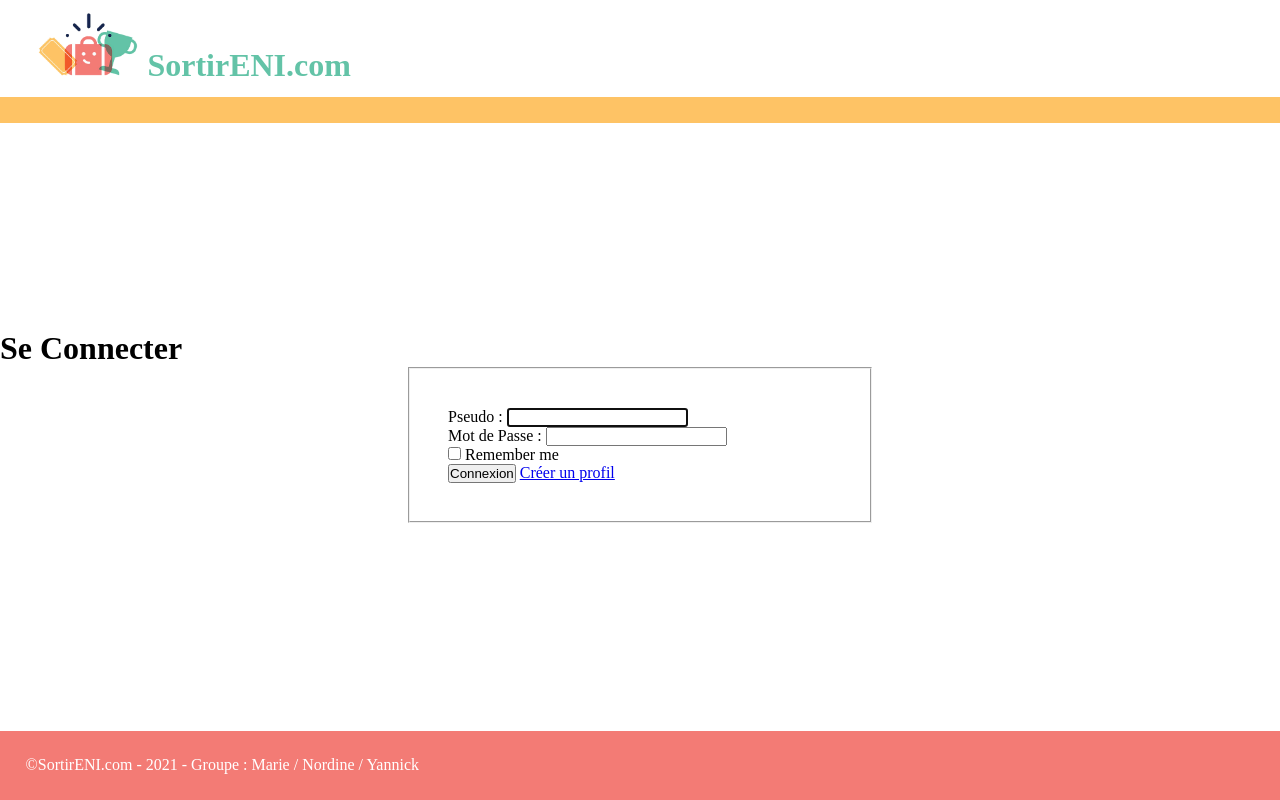
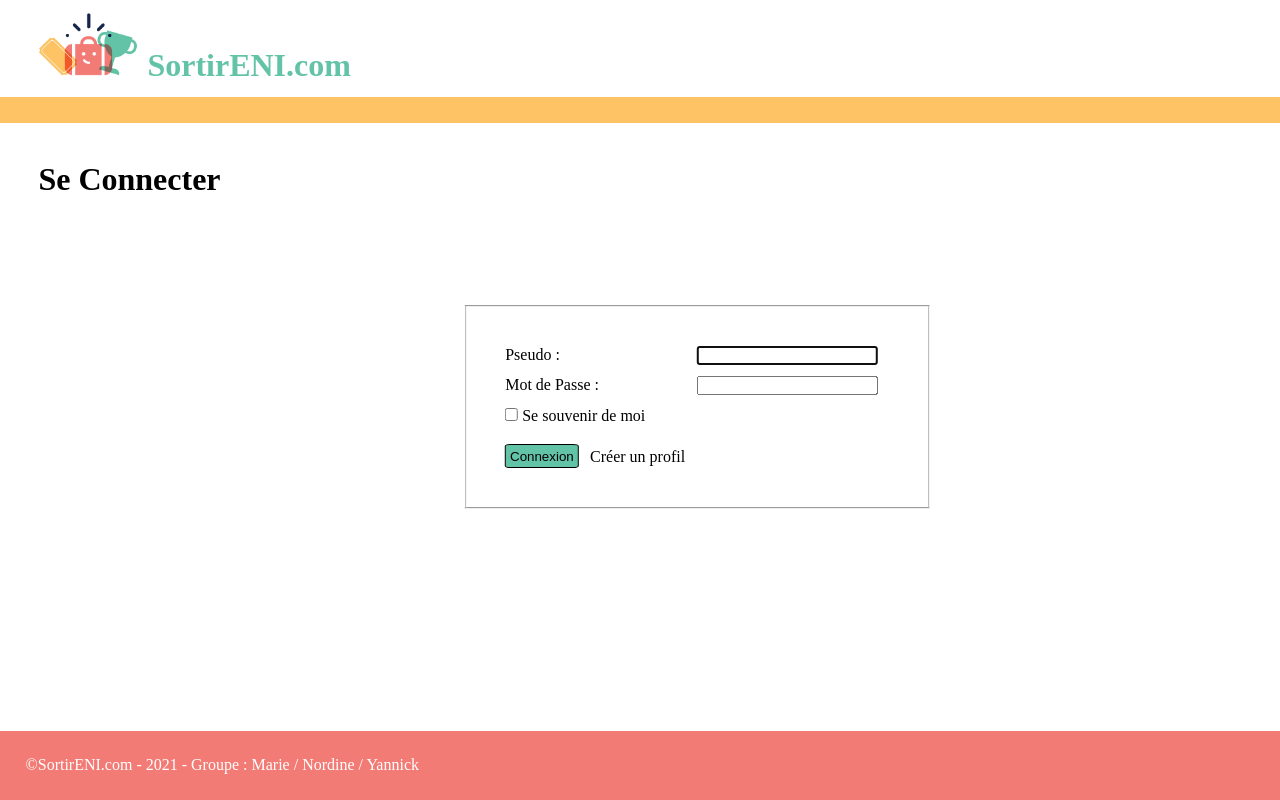
Before and after one commit to MLimousin/sortirENI, a Symfony app: template templates/security/login.html.twig in a window 1280 px wide. Run offline with Twig, Linux system fonts and the light colour scheme; the template is opened without the code that fills it, so the values that code supplies are empty; some libraries are stand-ins or nearby versions.

Commit message:
login ok, css pages login,registration,profil

```diff
--- a/public/css/style.css
+++ b/public/css/style.css
@@ -2,7 +2,7 @@
     margin: 0;
     padding: 0;
 }
-main{
+body{
     display: flex;
     flex-direction: column;
     justify-content: space-between;
@@ -55,15 +55,100 @@ nav ul li a:hover{
 /**********/
 /*  BODY  */
 /**********/
+.flash-error{
+    margin-top: 3%;
+    padding-top: 1%;
+    padding-bottom: 1%;
+    padding-left: 3%;
+    border: solid 2px rgb(255,0,0) ;
+    background-color: rgb(243,123,117);
+    color: white;
+    font-style: italic;
+}
+main{
+    height: 100vh;
+    min-height: 500px;
+    position: relative;
+}
+main h1{
+    margin-top: 3%;
+    margin-left: 3%;
+}
+button[type=submit]{
+    margin-top: 5%;
+    padding: 1%;
+    background-color: rgb(99,195,167);
+    border-radius: 8%;
+    border: solid 1px;
+}
+button[type=submit]:hover{
+    background-color: rgb(254,195,101);
+    cursor: pointer;
+}
+
 fieldset{
     display: block;
-    margin-right: auto;
-    margin-left: auto;
+    position: absolute;
     width: 30%;
+    top: 30%;
+    transform: translateY(50%);
+    transform: translateX(100%);
     padding: 3%
 }
+.fieldset-champ{
+    display: flex;
+}
+.fieldset-champ label{
+    width: 50%;
+    margin-bottom: 3%;
+}
+.fieldset-champ input,select{
+    margin-bottom: 3%;
+}
+.fieldset-champ a{
+    margin-left: 3%;
+    margin-top: 6%;
+    color: black;
+    text-decoration: none;
+}
+.fieldset-champ a:hover{
+    text-decoration: underline;
+}
 
-
+.form-profil{
+    display: flex;
+    justify-content: center;
+    padding: 3%;
+}
+.form-profil img{
+    width: 150px;
+}
+.form-profil ul{
+    width: 60%;
+}
+.form-profil ul li{
+    display: flex;
+    width: 80%;
+    list-style: none;
+    margin-left: 5%;
+}
+.form-profil ul li label{
+    width: 30%;
+    margin-bottom: 3%;
+}
+.form-profil ul li input,select{
+    width: 60%;
+    margin-bottom: 3%;
+}
+.form-profil ul li a{
+    margin-left: 3%;
+    margin-top: 6%;
+    color: black;
+    text-decoration: none;
+}
+.form-profil ul li a:hover{
+    text-decoration: underline;
+}
 
 /**********/
 /* FOOTER */
--- a/src/Controller/SecurityController.php
+++ b/src/Controller/SecurityController.php
@@ -18,6 +18,10 @@ class SecurityController extends AbstractController
 
         // get the login error if there is one
         $error = $authenticationUtils->getLastAuthenticationError();
+        if ($error!== null){
+            $this->addFlash('error', 'Pseudo ou mot de passe incorrect...');
+        }
+
         // last username entered by the user
         $lastUsername = $authenticationUtils->getLastUsername();
 
--- a/src/Form/RegistrationFormType.php
+++ b/src/Form/RegistrationFormType.php
@@ -49,7 +49,7 @@ class RegistrationFormType extends AbstractType
                         'max' => 4096,
                     ]),
                 ],
-                'label' => 'Mot de Passe'
+                'label' => 'Mot de Passe :'
             ])
             ->add('campus', ChoiceType::class, [
                 'label' => 'Campus : ',
--- a/templates/base.html.twig
+++ b/templates/base.html.twig
@@ -9,7 +9,7 @@
 
         <title>{% block title %}Bienvenue sur SortirENI.com{% endblock %}</title>
     </head>
-    <main>
+    <body>
         <header>
             <div class="app-titre">
                 <img src="{{ asset('img/images/SortirLogo.png') }}" alt="logoSortirEni">
@@ -25,12 +25,21 @@
                 </ul>
             </nav>
         </header>
-        <body>
+        <main>
+        {# read and display all flash messages #}
+        {% for label, messages in app.flashes %}
+            {% for message in messages %}
+                <div class="flash flash-{{ label }}">
+                    {{ message }}
+                </div>
+            {% endfor %}
+        {% endfor %}
+
         {% block body %}{% endblock %}
-        </body>
+        </main>
         <footer>
             <div>&copy;SortirENI.com - {{ "now"|date('Y') }} - Groupe : Marie / Nordine / Yannick</div>
         </footer>
-    </main>
+    </body>
 
 </html>
--- a/templates/security/login.html.twig
+++ b/templates/security/login.html.twig
@@ -16,11 +16,11 @@
 
     <h1>Se Connecter</h1>
     <fieldset>
-        <div>
+        <div class="fieldset-champ">
             <label for="inputPseudo">Pseudo : </label>
             <input type="text"  name="pseudo" id="inputPseudo" class="form-control" autocomplete="pseudo" required autofocus>
         </div>
-        <div>
+        <div class="fieldset-champ">
             <label for="inputPassword">Mot de Passe : </label>
             <input type="password" name="password" id="inputPassword" class="form-control" autocomplete="current-password" required>
         </div>
@@ -30,15 +30,16 @@
             Uncomment this section and add a remember_me option below your firewall to activate remember me functionality.
             See https://symfony.com/doc/current/security/remember_me.html
             #}
-            <div class="checkbox mb-3">
+            <div>
                 <label>
-                    <input type="checkbox" name="_remember_me"> Remember me
+                    <input type="checkbox" name="_remember_me"> Se souvenir de moi
                 </label>
             </div>
-            <button class="btn btn-lg btn-primary" type="submit">
-                Connexion
-            </button>
-            <a href="{{ path('app_register') }}">Créer un profil</a>
+            <div class="fieldset-champ">
+                <button type="submit"> Connexion </button>
+                <a href="{{ path('app_register') }}">Créer un profil</a>
+            </div>
+
         </div>
 
     </fieldset>
@@ -48,8 +49,5 @@
            value="{{ csrf_token('authenticate') }}"
     >
 
-
-
-
 </form>
 {% endblock %}
```
Also changed, not shown: templates/registration/register.html.twig (+50 -7 lines), templates/utilisateur/profil.html.twig (+10 -12 lines), 1 other file.
